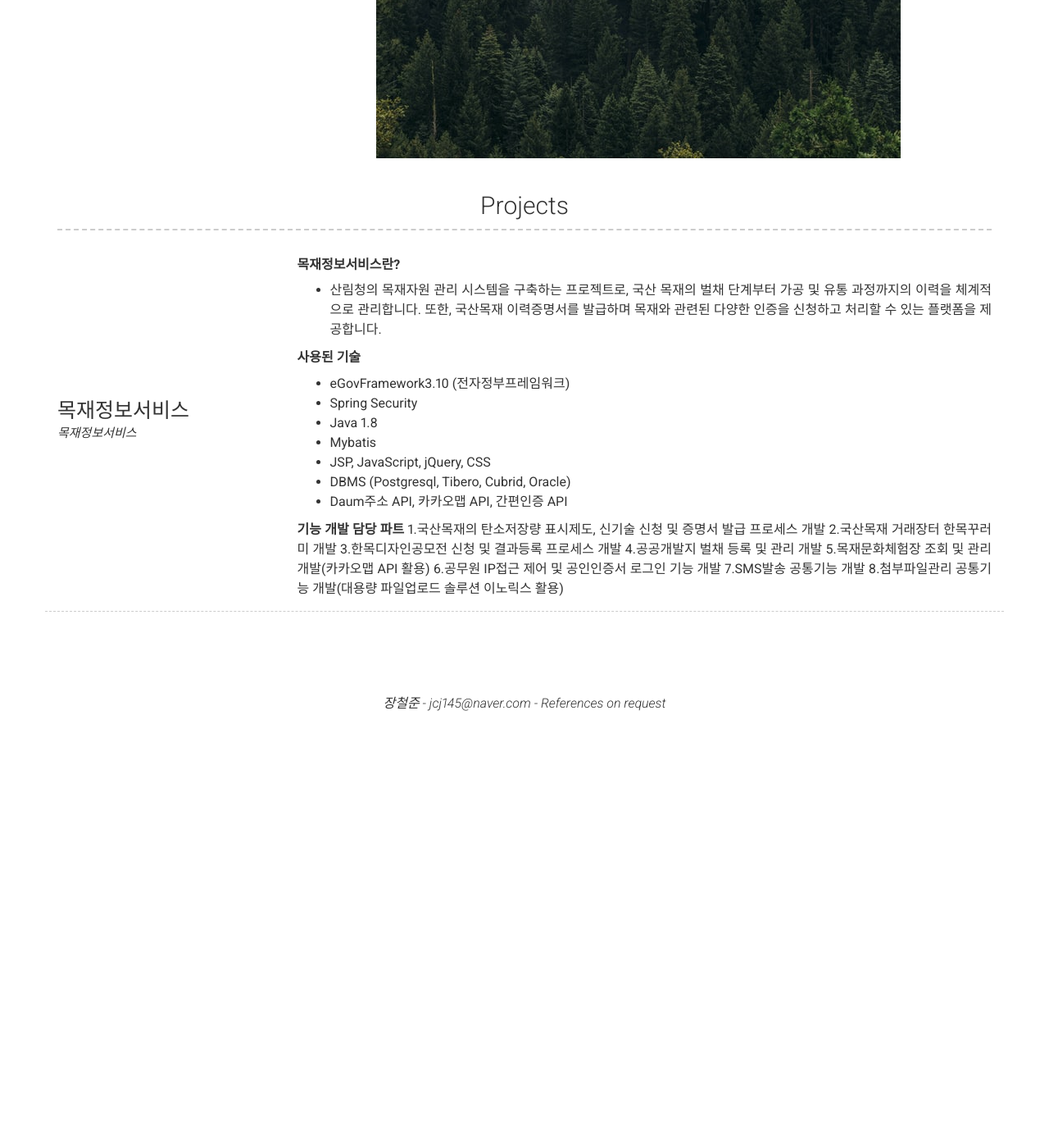
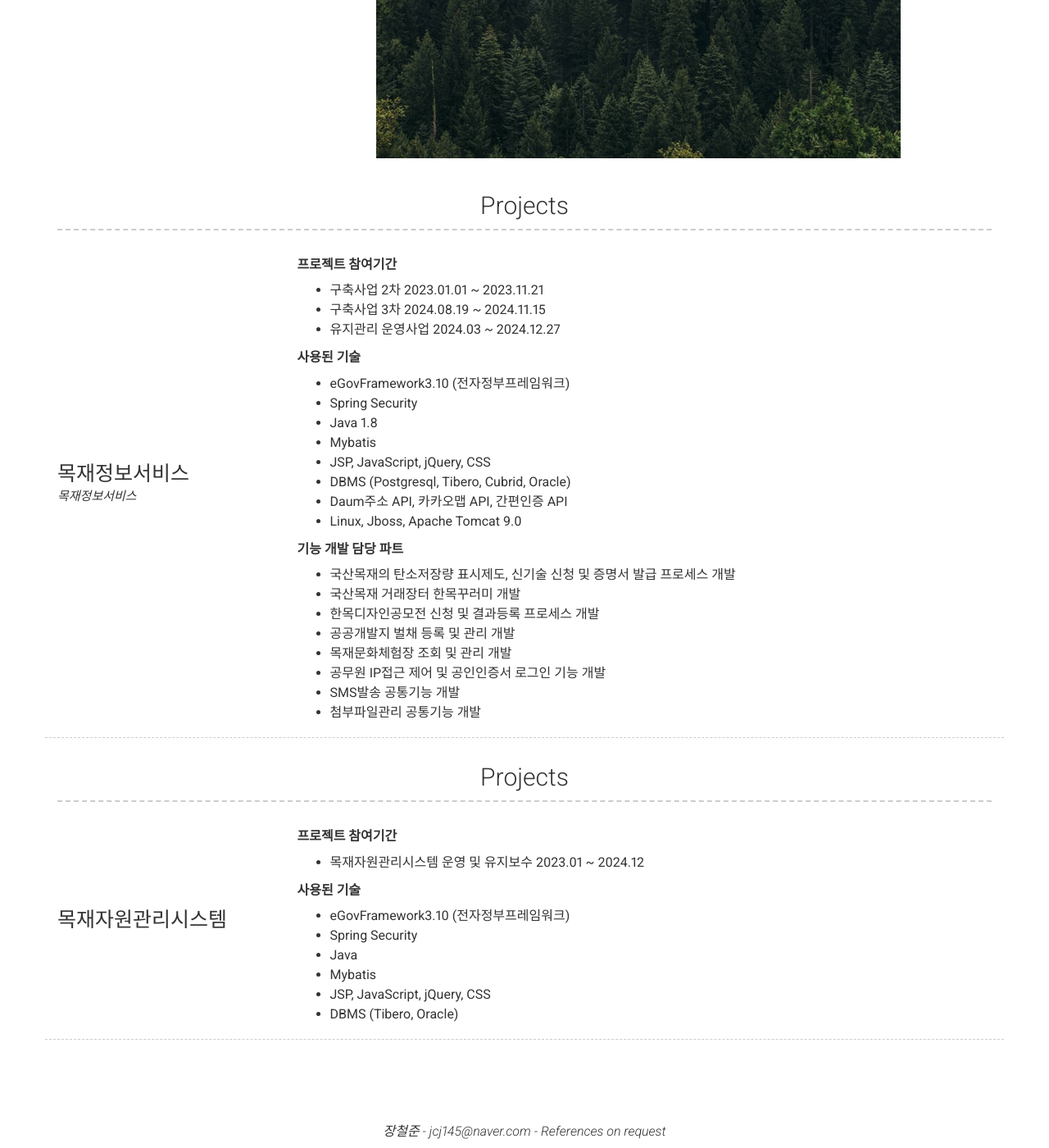
Before and after one commit to jcj145/jcj145.github.io, a Jekyll site: the page built from index.md, in a window 1280 px wide and 1400 px high, scrolled down 672 px. Shown: the whole window at 82% size. Built offline with Jekyll 4.4.1, drawn with Linux system fonts in a browser that asks for light colours; nearby versions of some CDN libraries; before the commit the page ends 1550 px from its top, so only the background shows below that.

Commit message:
Update _config.yml

```diff
--- a/_config.yml
+++ b/_config.yml
@@ -79,9 +79,10 @@ content:
 #        quote: >
 #          Short overview of the project (optional)
         description: | # this will include new lines to allow paragraphs
-            **목재정보서비스란?**
-            - 산림청의 목재자원 관리 시스템을 구축하는 프로젝트로, 국산 목재의 벌채 단계부터 가공 및 유통 과정까지의 이력을 체계적으로 관리합니다.
-              또한, 국산목재 이력증명서를 발급하며 목재와 관련된 다양한 인증을 신청하고 처리할 수 있는 플랫폼을 제공합니다.
+            **프로젝트 참여기간**
+            - 구축사업 2차 2023.01.01 ~ 2023.11.21
+            - 구축사업 3차 2024.08.19 ~ 2024.11.15
+            - 유지관리 운영사업 2024.03 ~ 2024.12.27
 
             **사용된 기술**
             - eGovFramework3.10 (전자정부프레임워크)
@@ -91,16 +92,48 @@ content:
             - JSP, JavaScript, jQuery, CSS
             - DBMS (Postgresql, Tibero, Cubrid, Oracle)
             - Daum주소 API, 카카오맵 API, 간편인증 API
+            - Linux, Jboss, Apache Tomcat 9.0
 
             **기능 개발 담당 파트**
-            1.국산목재의 탄소저장량 표시제도, 신기술 신청 및 증명서 발급 프로세스 개발
-            2.국산목재 거래장터 한목꾸러미 개발
-            3.한목디자인공모전 신청 및 결과등록 프로세스 개발
-            4.공공개발지 벌채 등록 및 관리 개발
-            5.목재문화체험장 조회 및 관리 개발(카카오맵 API 활용)
-            6.공무원 IP접근 제어 및 공인인증서 로그인 기능 개발
-            7.SMS발송 공통기능 개발
-            8.첨부파일관리 공통기능 개발(대용량 파일업로드 솔루션 이노릭스 활용)
+            - 국산목재의 탄소저장량 표시제도, 신기술 신청 및 증명서 발급 프로세스 개발
+            - 국산목재 거래장터 한목꾸러미 개발
+            - 한목디자인공모전 신청 및 결과등록 프로세스 개발
+            - 공공개발지 벌채 등록 및 관리 개발
+            - 목재문화체험장 조회 및 관리 개발
+            - 공무원 IP접근 제어 및 공인인증서 로그인 기능 개발
+            - SMS발송 공통기능 개발
+            - 첨부파일관리 공통기능 개발
+
+  - title: Projects # Title for the section
+    layout: list # Type of content section (list/text)
+    content:
+      - layout: left
+        border: weak  # Value of `weak` will display a weak border below this item. # Any
+                      # other value (or no value) means no border will be displayed
+        title: 목재자원관리시스템
+#        link: https://winz.forest.go.kr
+#        link_text: 목재정보서비스
+        additional_links:
+#          - title:  Github page for project (eg. sproogen/modern-resume-theme)
+#            icon: fab fa-github
+ #           url: Link to project (eg. sproogen.github.io/modern-resume-theme)(optional)
+  #        - title:  Github page for project (eg. sproogen/modern-resume-theme)
+   #         icon: fab fa-github
+   #         url: Link to project (eg. sproogen.github.io/modern-resume-theme)(optional)
+#        quote: >
+#          Short overview of the project (optional)
+        description: | # this will include new lines to allow paragraphs
+            **프로젝트 참여기간**
+            - 목재자원관리시스템 운영 및 유지보수 2023.01 ~ 2024.12
+
+            **사용된 기술**
+            - eGovFramework3.10 (전자정부프레임워크)
+            - Spring Security
+            - Java
+            - Mybatis
+            - JSP, JavaScript, jQuery, CSS
+            - DBMS (Tibero, Oracle)
+
   #- title: Experience
    # layout: list
     #content:
```
